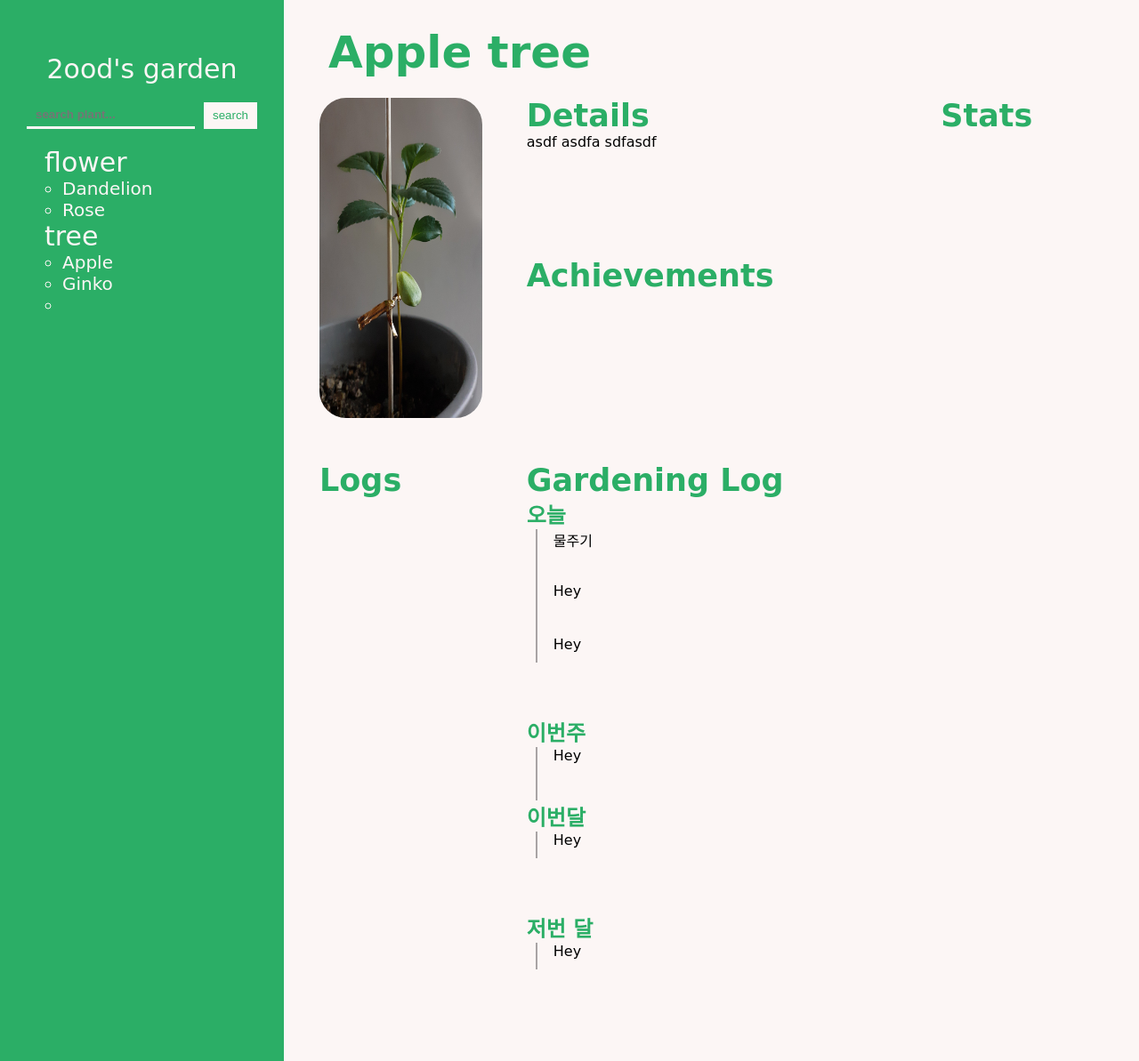
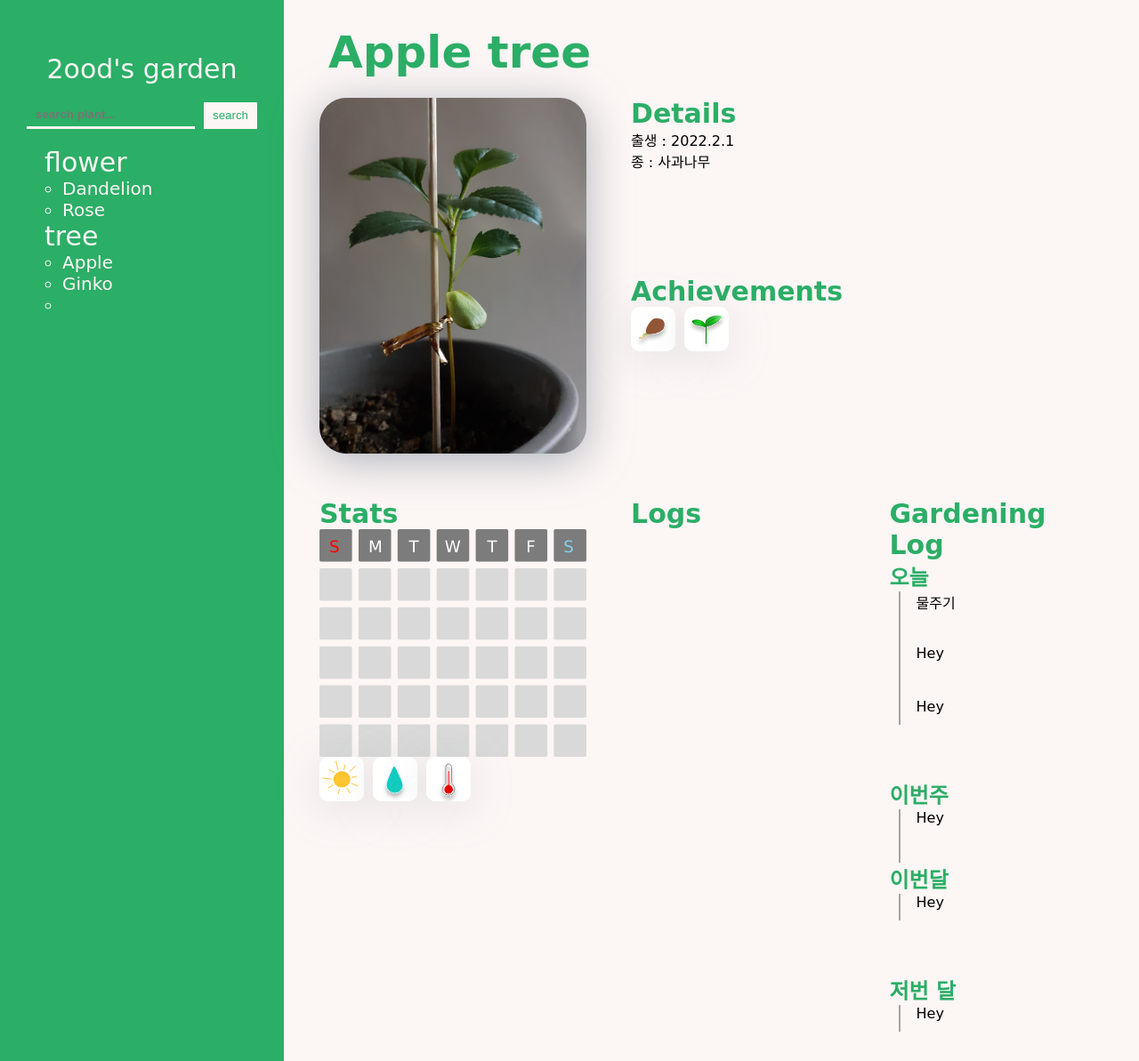
Before and after one commit to 2ood/plant-record, a website: page index.html in a window 1280 px wide. Shown: the top 1193 px of the page at 89% size. Drawn offline with Linux system fonts and the light colour scheme.

Commit message:
feat : added img files

```diff
--- a/index.html
+++ b/index.html
@@ -23,7 +23,7 @@
     </curtain>
     <main id="main">
       <nav>
-        <logo>2ood's garden</logo>
+        <a id="logo" href="index.html"><logo>2ood's garden</logo></a>
         <searchbar>
           <input id="plant-search" placeholder="search plant..."></input>
           <button type="button">search</button>
@@ -42,24 +42,34 @@
         </ul>
       </nav>
       <content id="content">
-        <h1>Apple tree</h1>
+        <h1 id="title">Apple tree</h1>
         <panel id="profile">
           <img src="img/apple-tree.jpg">
         </panel>
         <panel id="details">
           <section>
             <h1>Details</h1>
-            asdf
-            asdfa
-            sdfasdf
+            <p>
+              출생 : 2022.2.1 <br/>
+              종 : 사과나무
+            </p>
           </section>
           <section>
             <h1>Achievements</h1>
+            <chipgroup>
+              <chip class="germination"></chip>
+              <chip class="sprout"></chip>
+            </chipgroup>
           </section>
         </panel>
         <panel id="stats">
           <h1>Stats</h1>
-
+          <object id="calendar" data="img/calendar.svg" type="image/svg+xml"></object>
+          <chipgroup>
+            <chip class="sun"></chip>
+            <chip class="water"></chip>
+            <chip class="temp"></chip>
+          </chipgroup>
         </panel>
         <panel id="gardenings">
           <h1>Gardening Log</h1>
--- /dev/null
+++ b/plant-profile/apple.json
@@ -0,0 +1,6 @@
+{
+  "name" : "Apple Tree",
+  "details" : "I am an apple tree.\n",
+  "achievements" : ["germ","sprout"],
+  "logs" : ""
+}
--- a/script/script.js
+++ b/script/script.js
@@ -6,7 +6,7 @@ window.addEventListener("load",()=>{
     console.log(`loading ${plant_name}`);
     loadPlant(plant_name);
   }
-  console.log("hey!");
+
   const sidebar_li  = document.querySelectorAll("nav li");
   sidebar_li.forEach((li)=>{
     li.addEventListener("click",(evt)=>{
@@ -16,6 +16,14 @@ window.addEventListener("load",()=>{
       loadPlant(plant_name);
     });
   });
+
+  const object = document.getElementById("calendar");
+  const svg = object.contentDocument.querySelector("svg:first-of-type");
+  console.log(svg);
+
+  //svg.querySelector("#week-4 .fri").style.fill="coral";
+
+
 });
 
 function loadPlant(plantName) {
--- a/style/style.css
+++ b/style/style.css
@@ -6,6 +6,8 @@
   --indent3 : 30px;
   --indent4 : 40px;
   --indent5 : 50px;
+  --chip-shadow : 0 8px 24px rgba(140,149,159,0.2);
+  --img-shadow : 0 8px 24px rgba(140,149,159,0.7);
 }
 
 * {
@@ -14,14 +16,29 @@
   box-sizing: 0;
 }
 
+html {
+  margin : 0;
+  height : 100%;
+  width  :100%;
+  min-height : 100%;
+}
+
+a, a:visited {
+  text-decoration: none;
+  color : inherit;
+}
+
 body {
+  margin : 0;
   background-color: var(--secondary);
   color : black;
   /*font-family: 'Indie Flower', cursive;*/
   font-family : 'Brush Script MT' , cursive;
   position: relative;
   min-height : 100vh;
-  height : 100vh;
+  min-width : 100vw;
+  height : 100%;
+  width : 100%;
 }
 
 h1, h2 {
@@ -53,7 +70,7 @@ nav {
   gap : var(--indent2);
 }
 
-nav logo {
+nav a#logo {
   font-size : 30px;
   text-align : center;
 }
@@ -111,7 +128,7 @@ content {
   padding-top : 100px;
 }
 
-content > h1:first-of-type {
+content > h1#title {
   display : block;
   position : absolute;
   top : var(--indent3);
@@ -134,7 +151,6 @@ panel {
 panel#profile {
   grid-row: 1;
   grid-column : 1;
-
   justify-content : center;
   align-items : center;
 }
@@ -166,7 +182,10 @@ panel#logs{
 panel#profile img {
   width : 100%;
   height : 100%;
+  min-width : 300px;
+  min-height : 400px;
   border-radius : var(--indent3);
+  filter : drop-shadow(var(--img-shadow));
 }
 
 panel#gardenings section {
@@ -193,6 +212,106 @@ panel#gardenings li {
   height : var(--indent3);
   margin-bottom : var(--indent3);
   margin-left : var(--indent3);
+}
+
+
+chipgroup {
+  display : flex;
+  gap : var(--indent);
+  width : 100%;
+  flex-flow : row wrap;
+}
+
+chipgroup > chip {
+  width : 50px;
+  height : 50px;
+  min-width : 50px;
+  min-height : 50px;
+  filter : drop-shadow(var(--chip-shadow));
+  background-color : white;
+  border-radius : 10px;
+  overflow : hidden;
+}
+chip:before {
+  display : inline-block;
+  position : absolute;
+  top : 0;
+  bottom : 0;
+  right : 0;
+  left : 0;
+  content : '';
+  background-size: contain;
+  background-repeat: no-repeat;
+}
+chip.sun:before {
+  background: url('../img/icons/sun.svg');
+}
+chip.water:before {
+  background: url('../img/icons/water.svg');
+}
+chip.sprout:before {
+  background: url('../img/icons/sprout.svg');
+}
+chip.flower:before {
+  background: url('../img/icons/flower.svg');
+}
+chip.fruit:before {
+  background: url('../img/icons/fruit.svg');
+}
+chip.germination:before {
+  background: url('../img/icons/germination.svg');
+}
+chip.temp:before {
+  background: url('../img/icons/temp.svg');
+}
+
+@media (max-width: 1600px) {
+  h1#title {font-size : 40px;}
+  content h1  {font-size : 30px;}
+  content {
+    grid-template : repeat(3, 1fr) / repeat(3, 1fr);
+  }
+
+  panel#stats{
+    grid-row: 2 / 4;
+    grid-column : 1;
+  }
+
+  panel#gardenings{
+    grid-row: 2 / 4;
+    grid-column : 3;
+  }
+
+  panel#logs{
+    grid-row: 2 / 4;
+    grid-column : 2;
+    display : inline-grid;
+  }
+
+}
+
+@media (max-width : 1200px ) {
+  h1#title {font-size : 35px;}
+  content h1  {font-size : 25px;}
+  content {
+    grid-template : repeat(3, 1fr) / repeat(3, 1fr);
+  }
+
+  panel#stats{
+    grid-row: 2;
+    grid-column : 1;
+  }
+
+  panel#gardenings{
+    grid-row: 2 / 4;
+    grid-column : 2 / 4;
+  }
+
+  panel#logs{
+    grid-row: 3;
+    grid-column : 1;
+    display : inline-grid;
+  }
 }
 
 @media (max-width : 540px){
```
Also changed, not shown: mobile/index.html (+2 -2 lines), package.json (added, +23 -0 lines), img/calendar.svg (added), img/icons/flower.svg (added), img/icons/fruit.svg (added), img/icons/germination.svg (added), img/icons/sprout.svg (added), img/icons/sun.svg (added), img/icons/temp.svg (added), img/icons/water.svg (added), 2 other files.
